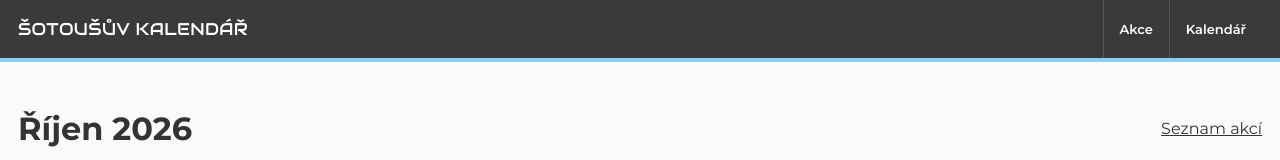
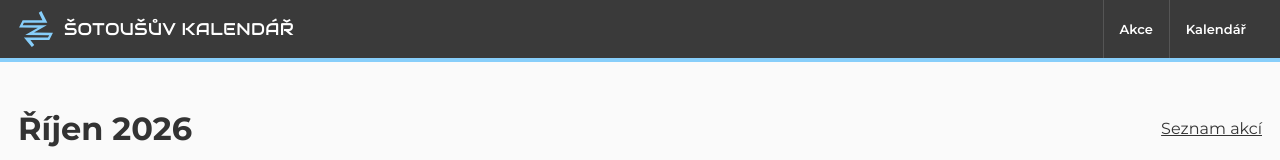
Before and after one commit to anlexcz/sotousuv-kalendar, a plain HTML site: page calendar.html in a window 1280 px wide. Shown: the top 160 px of the page. Drawn offline with Linux system fonts and the light colour scheme.

Commit message:
Sjednotit hlavičku a boční dopravní ikony

```diff
--- a/calendar.html
+++ b/calendar.html
@@ -1,2 +1,2 @@
-<!doctype html><html lang="cs"><head><meta charset="UTF-8"><meta name="viewport" content="width=device-width,initial-scale=1"><title>Kalendář – Šotoušův kalendář</title><link rel="stylesheet" href="styles.css"></head><body><header class="topbar"><a class="brand" href="index.html">Šotoušův kalendář</a><nav><a href="index.html">Akce</a><a href="calendar.html">Kalendář</a></nav></header><main class="page"><div class="month-head"><h1>Říjen 2026</h1><a href="index.html">Seznam akcí</a></div><div class="calendar-grid" id="calendar"></div></main><script src="events.js"></script><script>
+<!doctype html><html lang="cs"><head><meta charset="UTF-8"><meta name="viewport" content="width=device-width,initial-scale=1"><title>Kalendář – Šotoušův kalendář</title><link rel="stylesheet" href="styles.css"></head><body><header class="topbar"><a class="brand" href="index.html"><img src="assets/metrobus-symbol.svg" alt=""><span>ŠOTOUŠŮV KALENDÁŘ</span></a><nav><a href="index.html">Akce</a><a href="calendar.html">Kalendář</a></nav></header><main class="page"><div class="month-head"><h1>Říjen 2026</h1><a href="index.html">Seznam akcí</a></div><div class="calendar-grid" id="calendar"></div></main><script src="events.js"></script><script>
 const names=["Po","Út","St","Čt","Pá","So","Ne"],box=document.querySelector("#calendar");box.innerHTML=names.map(x=>'<div class="weekday">'+x+'</div>').join("");const first=new Date(2026,9,1),offset=(first.getDay()+6)%7;for(let i=0;i<offset;i++)box.innerHTML+='<div class="cal-day"></div>';for(let d=1;d<=31;d++){let ds=d+". 10. 2026",ev=EVENTS.filter(e=>e.from===ds);box.innerHTML+=`<div class="cal-day"><strong>${d}.</strong>${ev.map(e=>`<a class="cal-event" href="detail.html?id=${encodeURIComponent(e.id)}">${e.title}</a>`).join("")}</div>`}</script></body></html>
```
